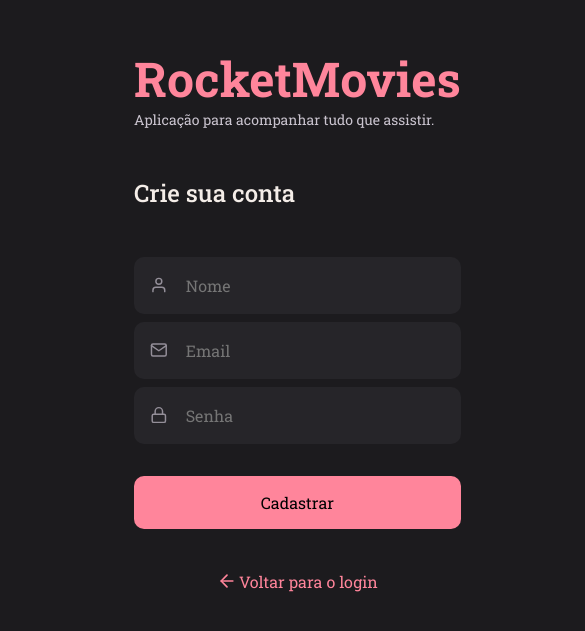
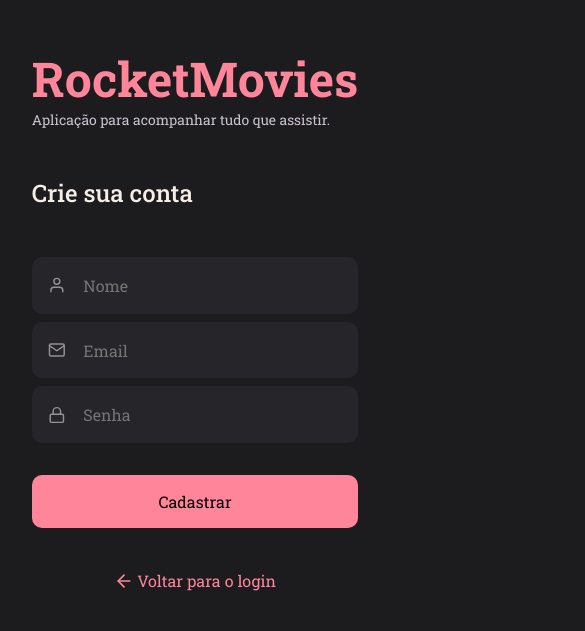
Before and after one commit to leonardomenezes7/rocketmovies_frontend, a React (Vite) app: page /register in a window 390 px wide. Shown: the part 103-734 px from the top of the page, 585 px wide, since content can reach past the window. Built offline with nearby package versions, Linux system fonts and the light colour scheme.

Commit message:
test responsive layout

```diff
--- a/src/components/Button/styles.js
+++ b/src/components/Button/styles.js
@@ -5,8 +5,8 @@ export const Container = styled.button`
   background-color: ${({ theme }) => theme.colors.pink};
   border: none;
   border-radius: 10px;
-  padding: 1.6rem;
-  margin-top: 2.4rem;
+  padding: 1rem;
+  margin-top: 1.5rem;
   display: flex;
   align-items: center;
   justify-content: center;
--- a/src/components/Input/styles.js
+++ b/src/components/Input/styles.js
@@ -6,18 +6,18 @@ export const Container = styled.div`
   display: flex;
   align-items: center;
   border-radius: 10px;
-  margin-bottom: .8rem;
+  margin-bottom: 0.5rem;
 
   > input {
     width: 100%;
     background: none;
     border: none;
-    padding: 1.8rem;
+    padding: 1.12rem;
     color: ${({ theme }) => theme.colors.white};
   }
 
   > svg {
-    margin-left: 1.6rem;
+    margin-left: 1rem;
     color: ${({ theme }) => theme.colors.input_color};
   }
 `
--- a/src/pages/SignIn/styles.js
+++ b/src/pages/SignIn/styles.js
@@ -1,5 +1,6 @@
 import styled from "styled-components";
 import backgroundImg from "../../assets/background_signin.png"
+import { DEVICE_BREAKPOINTS } from "../../styles/deviceBreakpoints";
 
 export const Container = styled.div`
   height: 100vh;
@@ -7,31 +8,36 @@ export const Container = styled.div`
 `
 
 export const Form = styled.form`
-  padding: 0 13.4rem;
+  padding: 0 8.37rem;
   display: flex;
   flex-direction: column;
   justify-content: center;
 
+  @media (max-width: ${DEVICE_BREAKPOINTS.MD}) {
+    padding: 0rem;
+    margin: 0 auto;
+  }
+
   > h1 {
-    font-size: 4.8rem;
+    font-size: 3rem;
     color: ${({ theme }) => theme.colors.pink};
   }
 
   > p {
-    font-size: 1.4rem;
+    font-size: 0.87rem;
     color: ${({ theme }) => theme.colors.text_color};
   }
 
   > h2 {
-    font-size: 2.4rem;
+    font-size: 1.5rem;
     font-weight: 500;
-    margin: 4.8rem 0;
+    margin: 3rem 0;
   }
 
   > a {
     color: ${({ theme }) => theme.colors.pink};
     align-self: center;
-    margin-top: 4.2rem;
+    margin-top: 2.62rem;
   }
 `
 
@@ -39,4 +45,8 @@ export const Background = styled.div`
   flex: 1;
   background: url(${backgroundImg}) no-repeat center;
   background-size: cover;
+
+  @media (max-width: ${DEVICE_BREAKPOINTS.LG}) {
+    display: none;
+  }
 `
--- a/src/pages/SignUp/styles.js
+++ b/src/pages/SignUp/styles.js
@@ -1,5 +1,6 @@
 import styled from "styled-components";
 import backgroundImg from "../../assets/background_signin.png"
+import { DEVICE_BREAKPOINTS } from "../../styles/deviceBreakpoints";
 
 export const Container = styled.div`
   height: 100vh;
@@ -7,36 +8,41 @@ export const Container = styled.div`
 `
 
 export const Form = styled.form`
-  padding: 0 13.4rem;
+  padding: 0 8.37rem;
   display: flex;
   flex-direction: column;
   justify-content: center;
 
+  @media (max-width: ${DEVICE_BREAKPOINTS.MD}) {
+    padding: 0rem;
+    margin: 0 auto;
+  }
+
   > h1 {
-    font-size: 4.8rem;
+    font-size: 3rem;
     color: ${({ theme }) => theme.colors.pink};
   }
 
   > p {
-    font-size: 1.4rem;
+    font-size: 0.87rem;
     color: ${({ theme }) => theme.colors.text_color};
   }
 
   > h2 {
-    font-size: 2.4rem;
+    font-size: 1.5rem;
     font-weight: 500;
-    margin: 4.8rem 0;
+    margin: 3rem 0;
   }
 
   > a {
     color: ${({ theme }) => theme.colors.pink};
     align-self: center;
-    margin-top: 4.2rem;
+    margin-top: 2.62rem;
     display: flex;
     align-items: center;
 
     svg {
-      font-size: 2rem;
+      font-size: 1.25rem;
       margin-right: .2rem;
     }
   }
@@ -46,4 +52,8 @@ export const Background = styled.div`
   flex: 1;
   background: url(${backgroundImg}) no-repeat center;
   background-size: cover;
+
+  @media (max-width: ${DEVICE_BREAKPOINTS.LG}) {
+    display: none;
+  }
 `
--- /dev/null
+++ b/src/styles/deviceBreakpoints.js
@@ -0,0 +1,7 @@
+export const DEVICE_BREAKPOINTS = {
+  XS: "280px",
+  SM: "320px",
+  MD: "768px",
+  LG: "1024px",
+  XL: "1280px",
+}
--- a/src/styles/global.js
+++ b/src/styles/global.js
@@ -1,4 +1,5 @@
 import { createGlobalStyle } from "styled-components";
+import { DEVICE_BREAKPOINTS } from "./deviceBreakpoints";
 
 export default createGlobalStyle`
   * {
@@ -8,12 +9,16 @@ export default createGlobalStyle`
   }
 
   :root {
-    font-size: 62.5%;
+    font-size: 16px;
+
+    @media (max-width: ${DEVICE_BREAKPOINTS.SM}) {
+      font-size: 12px;
+    }
   }
 
   ::-webkit-scrollbar {
     background: none;
-    width: .8rem;
+    width: 0.8rem;
   }
 
   ::-webkit-scrollbar-thumb {
@@ -22,7 +27,7 @@ export default createGlobalStyle`
   }
 
   body {
-    font-size: 1.6rem;
+    font-size: 1rem;
     background-color: ${({ theme }) => theme.colors.bg_800};
     color: ${({ theme }) => theme.colors.white};
     -webkit-font-smoothing: antialiased;
@@ -31,7 +36,7 @@ export default createGlobalStyle`
 
   button, textarea, input {
     font-family: "Roboto Slab", serif;
-    font-size: 1.6rem;
+    font-size: 1rem;
     outline: none;
   }
 
```
